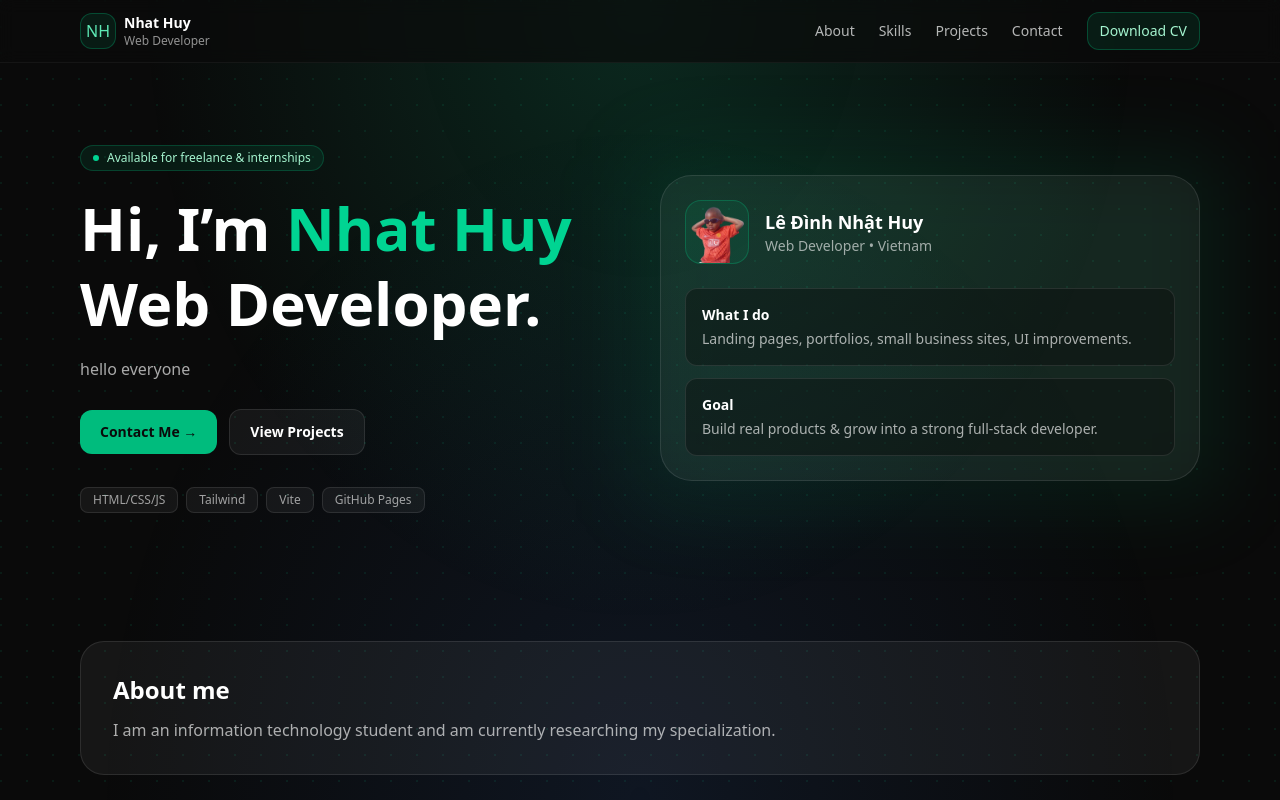
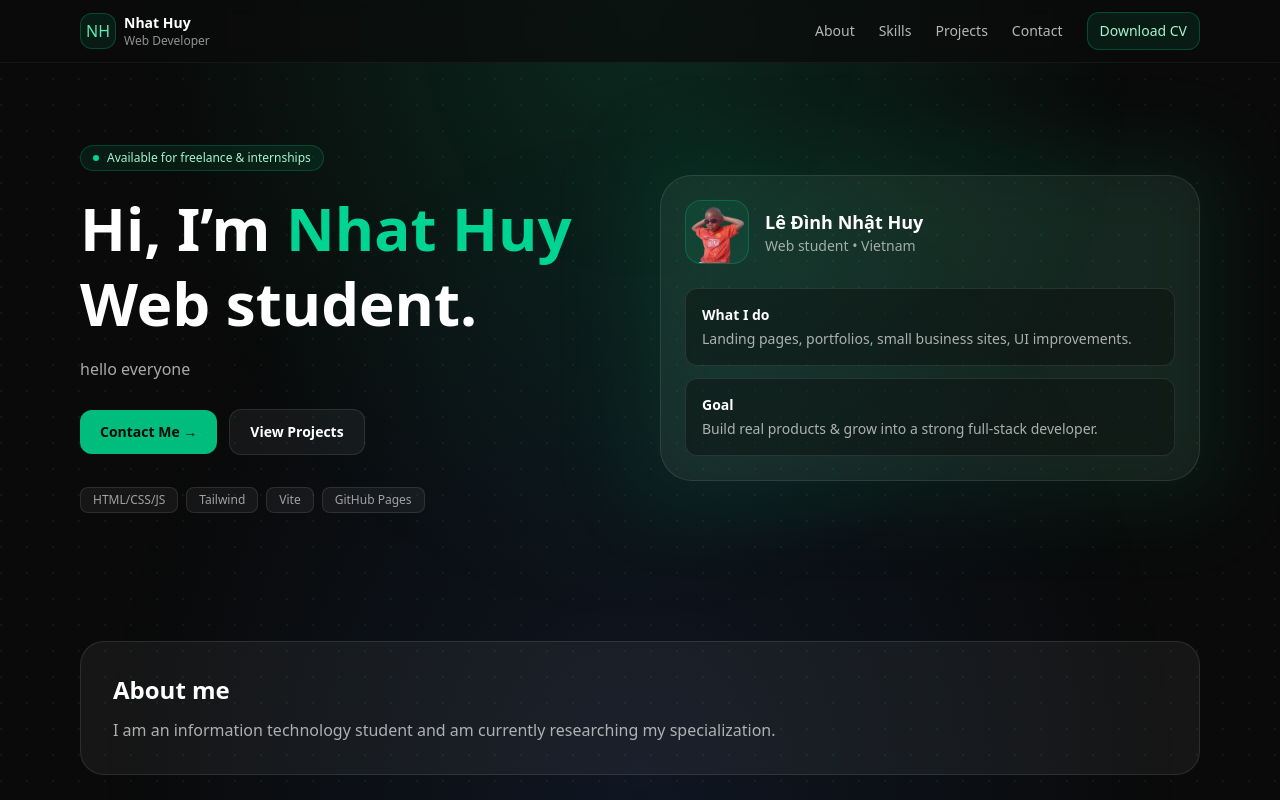
Before and after one commit to nathyu-le/nathyu-le.github.io, a website built with Vite: page index.html in a window 1280 px wide. Shown: the top 800 px of the page. Built offline with nearby package versions, Linux system fonts and the light colour scheme.

Commit message:
update UI

```diff
--- a/index.html
+++ b/index.html
@@ -61,7 +61,7 @@
 
         <h1 class="mt-5 text-4xl font-semibold leading-tight md:text-6xl">
           Hi, I’m <span class="text-emerald-400">Nhat Huy</span><br />
-          Web Developer.
+          Web student.
         </h1>
 
         <p class="mt-4 max-w-xl text-white/65">
@@ -95,7 +95,7 @@ hello everyone        </p>
             </div>
             <div>
               <div class="text-lg font-semibold">Lê Đình Nhật Huy</div>
-              <div class="text-sm text-white/60">Web Developer • Vietnam</div>
+              <div class="text-sm text-white/60">Web student • Vietnam</div>
             </div>
           </div>
 
```
